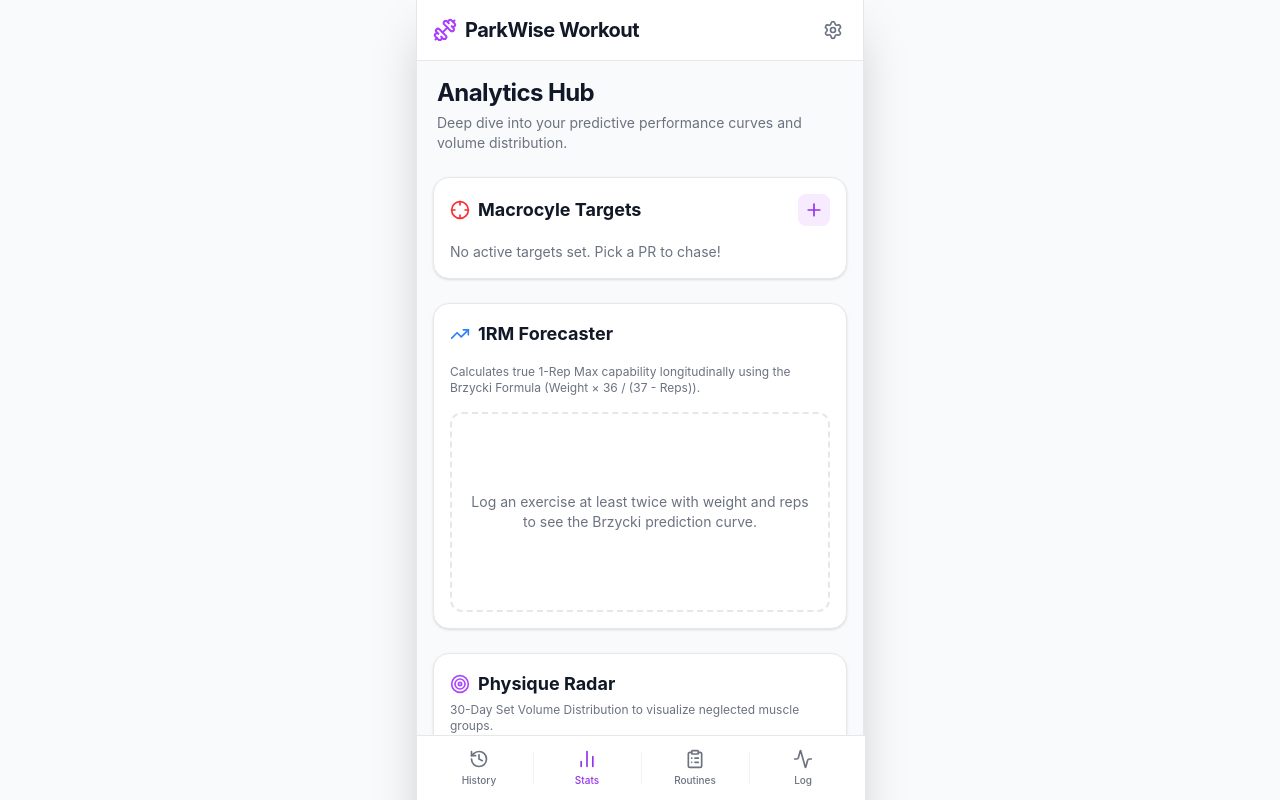
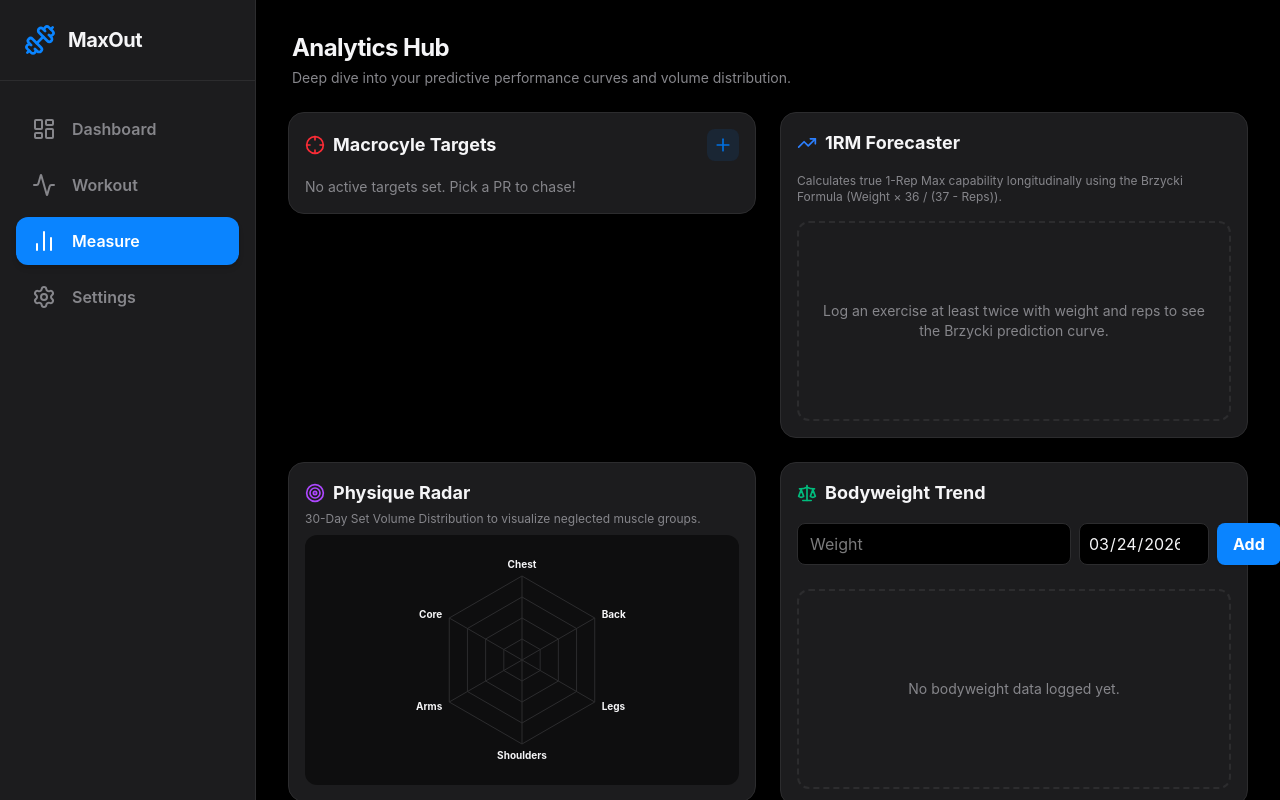
Before and after one commit to srikanta2006/workout_tracker, a React (Vite) app: page /stats in a window 1280 px wide. Shown: the top 800 px of the page. Built offline with nearby package versions, Linux system fonts and the light colour scheme.

Commit message:
V7 Native UI: Re-architected Dashboard layout to 4-Tab Native App flow, centered Settings, and rebranded to MaxOut

```diff
--- a/src/components/Layout.tsx
+++ b/src/components/Layout.tsx
@@ -1,76 +1,97 @@
 import { Outlet, Link, useLocation } from 'react-router-dom';
-import { Activity, History, Dumbbell, BarChart2, ClipboardList, Settings as SettingsIcon } from 'lucide-react';
+import { Activity, LayoutDashboard, BarChart2, Settings as SettingsIcon, Dumbbell } from 'lucide-react';
 import clsx from 'clsx';
 
 export function Layout() {
   const location = useLocation();
 
+  // Consolidating to 4 core tabs for an ultra-clean, native application feel.
+  const NAV_ITEMS = [
+    { name: 'Dashboard', path: '/', icon: LayoutDashboard },
+    { name: 'Workout', path: '/routines', icon: Activity },
+    { name: 'Measure', path: '/stats', icon: BarChart2 },
+    { name: 'Settings', path: '/settings', icon: SettingsIcon },
+  ];
+
   return (
-    <div className="flex flex-col min-h-screen bg-[var(--color-bg-base)] text-[var(--color-text-main)] w-full max-w-md mx-auto relative shadow-2xl overflow-hidden border-x border-[var(--color-border-subtle)]">
-      {/* Header */}
-      <header className="px-4 py-4 bg-[var(--color-bg-card)] border-b border-[var(--color-border-subtle)] sticky top-0 z-10 flex justify-between items-center">
-        <div className="flex items-center gap-2">
+    <div className="flex h-screen bg-[var(--color-bg-base)] text-[var(--color-text-main)] w-full overflow-hidden font-sans">
+
+      {/* --- DESKTOP / TABLET SLIM NAVIGATION --- */}
+      <aside className="hidden md:flex flex-col w-20 lg:w-64 h-full bg-[var(--color-bg-card)] border-r border-[var(--color-border-subtle)] flex-shrink-0 transition-all duration-300">
+        <div className="p-6 flex items-center justify-center lg:justify-start gap-3 border-b border-[var(--color-border-subtle)]">
+          <Dumbbell className="w-8 h-8 text-[var(--color-brand-500)] flex-shrink-0" />
+          <h1 className="text-xl font-bold tracking-tight hidden lg:block">MaxOut</h1>
+        </div>
+
+        <nav className="flex-1 py-6 px-3 lg:px-4 space-y-2 overflow-y-auto">
+          {NAV_ITEMS.map((item) => {
+            const Icon = item.icon;
+            const isActive = location.pathname === item.path || (item.path === '/routines' && location.pathname.startsWith('/workout'));
+
+            return (
+              <Link
+                key={item.path}
+                to={item.path}
+                className={clsx(
+                  "flex items-center justify-center lg:justify-start gap-4 p-3 lg:px-4 lg:py-3 rounded-xl font-semibold transition-all active:scale-95 group",
+                  isActive
+                    ? "bg-[var(--color-brand-500)] text-white shadow-md"
+                    : "text-[var(--color-text-muted)] hover:bg-[var(--color-border-subtle)] hover:text-[var(--color-text-main)]"
+                )}
+                title={item.name}
+              >
+                <Icon className={clsx("w-6 h-6", isActive ? "text-white" : "text-[var(--color-text-muted)] group-hover:text-[var(--color-text-main)]")} />
+                <span className="hidden lg:block">{item.name}</span>
+              </Link>
+            );
+          })}
+        </nav>
+      </aside>
+
+      {/* --- MAIN CONTENT AREA --- */}
+      <main className="flex-1 h-full overflow-y-auto w-full custom-scrollbar relative">
+        {/* Mobile Header (Hidden on Desktop) */}
+        <header className="md:hidden sticky top-0 z-40 bg-[var(--color-bg-card)]/90 backdrop-blur-md border-b border-[var(--color-border-subtle)] px-4 py-3 flex items-center gap-2">
           <Dumbbell className="w-6 h-6 text-[var(--color-brand-500)]" />
-          <h1 className="text-xl font-bold tracking-tight">ParkWise Workout</h1>
+          <h1 className="text-xl font-bold tracking-tight">MaxOut</h1>
+        </header>
+
+        <div className="w-full max-w-7xl mx-auto px-4 py-6 pb-24 md:pb-12 md:p-8">
+          <Outlet />
         </div>
-        <Link to="/settings" className="text-[var(--color-text-muted)] hover:text-[var(--color-text-main)] transition-colors p-1">
-          <SettingsIcon className="w-5 h-5" />
-        </Link>
-      </header>
-
-      {/* Main Content Area */}
-      <main className="flex-1 overflow-y-auto w-full flex flex-col pt-4 pb-24 items-center px-4">
-        <Outlet />
       </main>
 
-      {/* Bottom Navigation */}
-      <nav className="fixed bottom-0 w-full max-w-md bg-[var(--color-bg-card)] border-t border-[var(--color-border-subtle)] z-20 pb-safe">
-        <div className="flex items-center justify-around h-16 px-2">
-          <Link
-            to="/"
-            className={clsx(
-              "flex flex-col items-center justify-center w-full h-full space-y-1 transition-colors",
-              location.pathname === '/' ? "text-[var(--color-brand-600)]" : "text-[var(--color-text-muted)] hover:text-gray-300"
-            )}
-          >
-            <History className="w-5 h-5" />
-            <span className="text-[10px] font-medium">History</span>
-          </Link>
-          <div className="w-px h-8 bg-[var(--color-border-subtle)] opacity-50"></div>
-          <Link
-            to="/stats"
-            className={clsx(
-              "flex flex-col items-center justify-center w-full h-full space-y-1 transition-colors",
-              location.pathname === '/stats' ? "text-[var(--color-brand-600)]" : "text-[var(--color-text-muted)] hover:text-gray-300"
-            )}
-          >
-            <BarChart2 className="w-5 h-5" />
-            <span className="text-[10px] font-medium">Stats</span>
-          </Link>
-          <div className="w-px h-8 bg-[var(--color-border-subtle)] opacity-50"></div>
-          <Link
-            to="/routines"
-            className={clsx(
-              "flex flex-col items-center justify-center w-full h-full space-y-1 transition-colors",
-              location.pathname === '/routines' ? "text-[var(--color-brand-600)]" : "text-[var(--color-text-muted)] hover:text-gray-300"
-            )}
-          >
-            <ClipboardList className="w-5 h-5" />
-            <span className="text-[10px] font-medium">Routines</span>
-          </Link>
-          <div className="w-px h-8 bg-[var(--color-border-subtle)] opacity-50"></div>
-          <Link
-            to="/workout"
-            className={clsx(
-              "flex flex-col items-center justify-center w-full h-full space-y-1 transition-colors",
-              location.pathname.startsWith('/workout') ? "text-[var(--color-brand-600)]" : "text-[var(--color-text-muted)] hover:text-gray-300"
-            )}
-          >
-            <Activity className="w-5 h-5" />
-            <span className="text-[10px] font-medium">Log</span>
-          </Link>
+      {/* --- MOBILE SOLID BOTTOM TAB BAR --- */}
+      <nav className="md:hidden fixed bottom-0 left-0 right-0 z-50 bg-[var(--color-bg-card)]/95 backdrop-blur-xl border-t border-[var(--color-border-subtle)] pb-safe shadow-[0_-4px_20px_rgba(0,0,0,0.5)]">
+        <div className="flex items-center justify-around h-[4.5rem] px-2">
+          {NAV_ITEMS.map((item) => {
+            const Icon = item.icon;
+            const isActive = location.pathname === item.path || (item.path === '/routines' && location.pathname.startsWith('/workout'));
+
+            return (
+              <Link
+                key={item.path}
+                to={item.path}
+                className="flex flex-col items-center justify-center w-full h-full pt-1 pb-2 space-y-1 active:scale-95 transition-transform"
+              >
+                <div className={clsx(
+                  "p-1.5 rounded-full transition-colors",
+                  isActive ? "bg-[var(--color-brand-500)]/20 text-[var(--color-brand-500)]" : "text-[var(--color-text-muted)]"
+                )}>
+                  <Icon className="w-6 h-6" />
+                </div>
+                <span className={clsx(
+                  "text-[10px] font-bold tracking-wide",
+                  isActive ? "text-[var(--color-brand-500)]" : "text-[var(--color-text-muted)]"
+                )}>
+                  {item.name}
+                </span>
+              </Link>
+            )
+          })}
         </div>
       </nav>
+
     </div>
   );
 }
--- a/src/index.css
+++ b/src/index.css
@@ -1,31 +1,42 @@
 @import "tailwindcss";
 
 @theme {
-  --color-brand-500: #aa3bff;
-  --color-brand-600: #9333ea;
-  --color-bg-base: #f9fafb;
-  --color-bg-card: #ffffff;
-  --color-text-main: #111827;
-  --color-text-muted: #6b7280;
-  --color-border-subtle: #e5e7eb;
+  --color-brand-500: #0a84ff; /* Apple Athletic Blue */
+  --color-brand-600: #0071e3; /* Deep Blue */
+  --color-brand-neon: #32d74b; /* Volt Green */
+  --color-bg-base: #000000; /* Pitch Black */
+  --color-bg-card: #1c1c1e; /* iOS Dark Card */
+  --color-text-main: #f5f5f7; /* Crisp White */
+  --color-text-muted: #86868b; /* Apple Gray */
+  --color-border-subtle: #2c2c2e; /* iOS Border */
+  --color-success: #32d74b;
 }
 
-@media (prefers-color-scheme: dark) {
-  :root {
-    --color-bg-base: #111827;
-    --color-bg-card: #1f2937;
-    --color-text-main: #f9fafb;
-    --color-text-muted: #9ca3af;
-    --color-border-subtle: #374151;
-  }
-}
-
+/* Force Dark Mode Globally */
 :root {
   background-color: var(--color-bg-base);
   color: var(--color-text-main);
   font-family: Inter, system-ui, Avenir, Helvetica, Arial, sans-serif;
 }
 
+.glass-panel {
+  background: rgba(28, 28, 30, 0.75);
+  backdrop-filter: blur(20px);
+  -webkit-backdrop-filter: blur(20px);
+  border-top: 1px solid rgba(255, 255, 255, 0.1);
+}
+
+.custom-scrollbar::-webkit-scrollbar {
+  width: 6px;
+}
+.custom-scrollbar::-webkit-scrollbar-track {
+  background: transparent;
+}
+.custom-scrollbar::-webkit-scrollbar-thumb {
+  background-color: var(--color-border-subtle);
+  border-radius: 10px;
+}
+
 body {
   margin: 0;
   min-height: 100vh;
--- a/src/pages/Dashboard.tsx
+++ b/src/pages/Dashboard.tsx
@@ -33,15 +33,15 @@ export function Dashboard() {
   if (workouts.length === 0 && !activeProg) {
     return (
       <div className="flex flex-col items-center justify-center flex-1 h-full mt-20 text-center px-4 w-full">
-        <div className="bg-[var(--color-bg-card)] p-6 rounded-2xl shadow-sm border border-[var(--color-border-subtle)] mb-6">
-          <Dumbbell className="w-12 h-12 text-[var(--color-brand-500)] mx-auto mb-4 opacity-80" />
-          <h2 className="text-xl font-bold mb-2">No Workouts Yet</h2>
-          <p className="text-[var(--color-text-muted)] mb-6">Time to hit the gym. Start your first workout session now!</p>
+        <div className="bg-[var(--color-bg-card)] border border-[var(--color-border-subtle)] p-8 rounded-3xl shadow-sm mb-6 text-center max-w-md w-full">
+          <Dumbbell className="w-16 h-16 text-[var(--color-brand-500)] mx-auto mb-4" />
+          <h2 className="text-2xl font-bold tracking-tight mb-2 text-[var(--color-text-main)]">No Workouts Yet</h2>
+          <p className="text-[var(--color-text-muted)] mb-8 font-medium">Time to hit the gym. Start your first session now!</p>
           <Link
-            to="/workout"
-            className="bg-[var(--color-brand-500)] hover:bg-[var(--color-brand-600)] text-white px-6 py-3 rounded-lg font-semibold inline-block transition-colors"
+            to="/routines"
+            className="w-full bg-[var(--color-brand-500)] hover:bg-[var(--color-brand-600)] text-white px-8 py-3 rounded-xl font-bold inline-block shadow-sm active:scale-95 transition-all"
           >
-            Log a Workout
+            Start a Workout
           </Link>
         </div>
       </div>
@@ -49,49 +49,46 @@ export function Dashboard() {
   }
 
   return (
-    <div className="w-full h-full flex flex-col pb-8">
-      <div className="mb-6 px-1 flex justify-between items-end">
-        <div>
-          <h2 className="text-2xl font-bold tracking-tight text-[var(--color-text-main)]">History</h2>
-          <p className="text-sm text-[var(--color-text-muted)] mt-1">
-            You've completed {workouts.length} {workouts.length === 1 ? 'session' : 'sessions'}.
-          </p>
-        </div>
+    <div className="w-full h-full flex flex-col gap-8 pb-8">
+
+      {/* --- TOP ROW: ACTIONABLE DAILY ITEMS --- */}
+      <div className="grid grid-cols-1 lg:grid-cols-2 gap-6 w-full items-stretch">
+        {activeProg && (
+          <div className="bg-gradient-to-br from-[var(--color-bg-card)] to-[#1a1a1c] rounded-3xl p-6 shadow-sm border border-[var(--color-border-subtle)] flex flex-col justify-between relative overflow-hidden h-full">
+            <div className="absolute -top-10 -right-10 p-4 opacity-5 transform rotate-12 pointer-events-none">
+              <Calendar className="w-48 h-48 text-white" />
             </div>
 
-      {activeProg && (
-        <div className="bg-gradient-to-br from-[var(--color-brand-500)] to-blue-600 rounded-xl p-5 shadow-lg mb-6 text-white relative overflow-hidden">
-          <div className="absolute top-0 right-0 p-4 opacity-10">
-            <Calendar className="w-24 h-24" />
-          </div>
-          <div className="relative z-10">
-            <div className="flex items-center gap-2 mb-1">
-              <span className="bg-white/20 text-white text-xs font-bold px-2 py-0.5 rounded uppercase tracking-wider">Active Cycle</span>
-              <span className="text-sm font-semibold opacity-90">{activeProg.name}</span>
+            <div className="relative z-10 w-full mb-4">
+              <div className="flex items-center gap-2 mb-2">
+                <span className="bg-[var(--color-brand-500)]/10 text-[var(--color-brand-500)] text-xs font-bold px-2 py-0.5 rounded uppercase tracking-wider">Active Cycle</span>
+                <span className="text-sm font-semibold text-[var(--color-text-muted)]">{activeProg.name}</span>
               </div>
 
-            <h3 className="text-2xl font-bold mb-4 drop-shadow-sm">
-              Day {currentCycleDay} <span className="text-white/70 text-lg">/ {activeProg.lengthInDays}</span>
+              <h3 className="text-3xl font-bold text-[var(--color-text-main)] tracking-tight">
+                Day {currentCycleDay} <span className="text-[var(--color-text-muted)] text-xl font-medium">/ {activeProg.lengthInDays}</span>
               </h3>
+            </div>
 
+            <div className="relative z-10 w-full mt-auto">
               {routineToPerform ? (
-              <div className="bg-white/10 rounded-lg p-3 backdrop-blur-sm border border-white/20">
-                <p className="text-sm font-bold opacity-90 mb-1 uppercase tracking-wider text-blue-100">Workout Today</p>
-                <div className="flex justify-between items-center">
-                  <span className="font-bold text-lg">{routineToPerform.name}</span>
+                <div className="bg-[var(--color-bg-base)] rounded-2xl p-4 border border-[var(--color-border-subtle)] flex flex-col gap-3">
+                  <p className="text-xs font-bold uppercase tracking-widest text-[var(--color-brand-500)]">Workout Today</p>
+                  <div className="flex justify-between items-center gap-2">
+                    <span className="font-bold text-lg leading-tight line-clamp-1 break-all flex-1">{routineToPerform.name}</span>
                     <button
                       onClick={() => navigate(`/workout?routineId=${routineToPerform.id}`)}
-                    className="bg-white text-[var(--color-brand-600)] hover:bg-white/90 px-4 py-2 rounded-lg font-bold text-sm shadow-sm transition-transform active:scale-95 flex items-center gap-1"
+                      className="bg-[var(--color-brand-500)] text-white hover:bg-[var(--color-brand-600)] px-5 py-2.5 rounded-xl font-bold text-sm shadow-sm transition-all active:scale-95 flex items-center gap-1 shrink-0"
                     >
-                    <Play className="w-4 h-4 fill-current" /> Start
+                      <Play className="w-4 h-4 fill-current" /> GO
                     </button>
                   </div>
                 </div>
               ) : (
-              <div className="bg-white/10 rounded-lg p-3 backdrop-blur-sm border border-white/20 flex justify-between items-center">
+                <div className="bg-[var(--color-bg-base)] rounded-2xl p-4 border border-[var(--color-border-subtle)] flex justify-between items-center">
                   <div>
-                  <p className="font-bold text-lg flex items-center gap-2"><Moon className="w-5 h-5" /> Rest Day</p>
-                  <p className="text-sm opacity-80 mt-0.5">Recover and rebuild.</p>
+                    <p className="font-bold text-lg flex items-center gap-2"><Moon className="w-5 h-5 text-[var(--color-text-muted)]" /> Rest Day</p>
+                    <p className="text-xs font-medium text-[var(--color-text-muted)] mt-1 uppercase tracking-wider">Recover and rebuild.</p>
                   </div>
                 </div>
               )}
@@ -99,9 +96,21 @@ export function Dashboard() {
           </div>
         )}
 
+        <div className="h-full w-full">
           <RecoveryWidget />
+        </div>
+      </div>
 
-      <div className="flex-1 w-full space-y-4">
+      {/* --- BOTTOM ROW: HISTORY GRID --- */}
+      <div>
+        <div className="mb-4 flex flex-col items-start w-full">
+          <h2 className="text-2xl font-bold tracking-tight text-[var(--color-text-main)]">Recent Workouts</h2>
+          <p className="text-sm font-medium text-[var(--color-text-muted)] mt-1">
+            {workouts.length} lifetime {workouts.length === 1 ? 'session' : 'sessions'}
+          </p>
+        </div>
+
+        <div className="grid grid-cols-1 md:grid-cols-2 lg:grid-cols-3 xl:grid-cols-4 gap-4 w-full">
           {workouts.map(workout => (
             <div key={workout.id}>
               <WorkoutCard
@@ -111,17 +120,17 @@ export function Dashboard() {
               {selectedWorkoutId === workout.id && (
                 <div className="bg-[var(--color-bg-card)] p-4 rounded-xl border border-[var(--color-border-subtle)] mb-4 -mt-2 shadow-inner">
                   <div className="flex justify-between items-center mb-4">
-                  <h4 className="font-bold">Workout Details</h4>
+                    <h4 className="font-bold text-[var(--color-text-main)]">Workout Details</h4>
                     <div className="flex gap-2">
                       <Link
                         to={`/workout/${workout.id}`}
-                      className="text-[var(--color-brand-600)] hover:text-[var(--color-brand-500)] text-sm font-medium px-3 py-1 rounded border border-[var(--color-brand-500)]/20 hover:bg-[var(--color-brand-500)]/5"
+                        className="text-[var(--color-brand-500)] hover:text-white text-sm font-medium px-3 py-1 rounded-lg border border-[var(--color-border-subtle)] hover:border-[var(--color-brand-500)] hover:bg-[var(--color-brand-500)] transition-colors"
                       >
                         Edit
                       </Link>
                       <button
                         onClick={() => deleteWorkout(workout.id)}
-                      className="text-red-500 hover:text-red-600 text-sm font-medium px-3 py-1 rounded border border-red-200 hover:bg-red-50"
+                        className="text-red-500 hover:text-white text-sm font-medium px-3 py-1 rounded-lg border border-[var(--color-border-subtle)] hover:border-red-500 hover:bg-red-500 transition-colors"
                       >
                         Delete
                       </button>
@@ -129,14 +138,14 @@ export function Dashboard() {
                   </div>
                   {workout.exercises.map((ex, idx) => (
                     <div key={ex.id} className="mb-4 last:mb-0">
-                    <p className="font-medium text-sm text-[var(--color-brand-600)] mb-2">{idx + 1}. {ex.name}</p>
+                      <p className="font-medium text-sm text-[var(--color-text-main)] mb-2">{idx + 1}. {ex.name}</p>
                       <div className="grid grid-cols-3 gap-2 text-xs text-[var(--color-text-muted)] mb-1 px-2 border-b border-[var(--color-border-subtle)] pb-1">
                         <span>Set</span>
                         <span className="text-center">lbs/kg</span>
                         <span className="text-right">Reps</span>
                       </div>
                       {ex.sets.map(set => (
-                      <div key={set.id} className="grid grid-cols-3 gap-2 text-sm px-2 py-1 bg-[--color-bg-base] rounded mb-1">
+                        <div key={set.id} className="grid grid-cols-3 gap-2 text-sm px-2 py-1 bg-[--color-bg-base] rounded mb-1 text-[var(--color-text-main)]">
                           <span className="text-[var(--color-text-muted)]">{set.setNumber}</span>
                           <span className="font-medium text-center">{set.weight || '-'}</span>
                           <span className="font-medium text-right">{set.reps || '-'}</span>
@@ -150,5 +159,6 @@ export function Dashboard() {
           ))}
         </div>
       </div>
+    </div>
   );
 }
--- a/src/pages/Settings.tsx
+++ b/src/pages/Settings.tsx
@@ -20,7 +20,7 @@ export function Settings() {
     const url = URL.createObjectURL(blob);
     const a = document.createElement('a');
     a.href = url;
-    a.download = `parkwise_workout_backup_${new Date().toISOString().split('T')[0]}.json`;
+    a.download = `maxout_workout_backup_${new Date().toISOString().split('T')[0]}.json`;
     document.body.appendChild(a);
     a.click();
     document.body.removeChild(a);
@@ -72,7 +72,8 @@ export function Settings() {
   };
 
   return (
-    <div className="w-full h-full flex flex-col pb-8">
+    <div className="w-full h-full flex flex-col pb-8 items-center">
+      <div className="w-full max-w-2xl">
         <div className="mb-8 px-1">
           <h2 className="text-2xl font-bold tracking-tight text-[var(--color-text-main)] flex items-center gap-2">
             <SettingsIcon className="w-6 h-6 text-[var(--color-brand-600)]" />
@@ -106,7 +107,7 @@ export function Settings() {
               Import Data
             </h3>
             <p className="text-sm text-[var(--color-text-muted)] mb-4">
-            Restore your previously exported ParkWise workout backup. This will overwrite any current data!
+              Restore your previously exported IronForge workout backup. This will overwrite any current data!
             </p>
 
             <div className="relative w-full h-12">
@@ -145,5 +146,6 @@ export function Settings() {
           </div>
         </div>
       </div>
+    </div>
   );
 }
--- a/src/pages/Stats.tsx
+++ b/src/pages/Stats.tsx
@@ -153,7 +153,7 @@ export function Stats() {
         </p>
       </div>
 
-      <div className="flex-1 w-full space-y-6">
+      <div className="flex-1 w-full grid grid-cols-1 lg:grid-cols-2 gap-6 items-start">
 
         {/* --- GOALS WIDGET --- */}
         <div className="bg-[var(--color-bg-card)] border border-[var(--color-border-subtle)] rounded-2xl p-4 shadow-sm">
```
Also changed, not shown: src/components/WorkoutCard.tsx (+4 -3 lines), src/pages/Routines.tsx (+19 -13 lines). Lines whose indentation alone changed are shown as unchanged.
